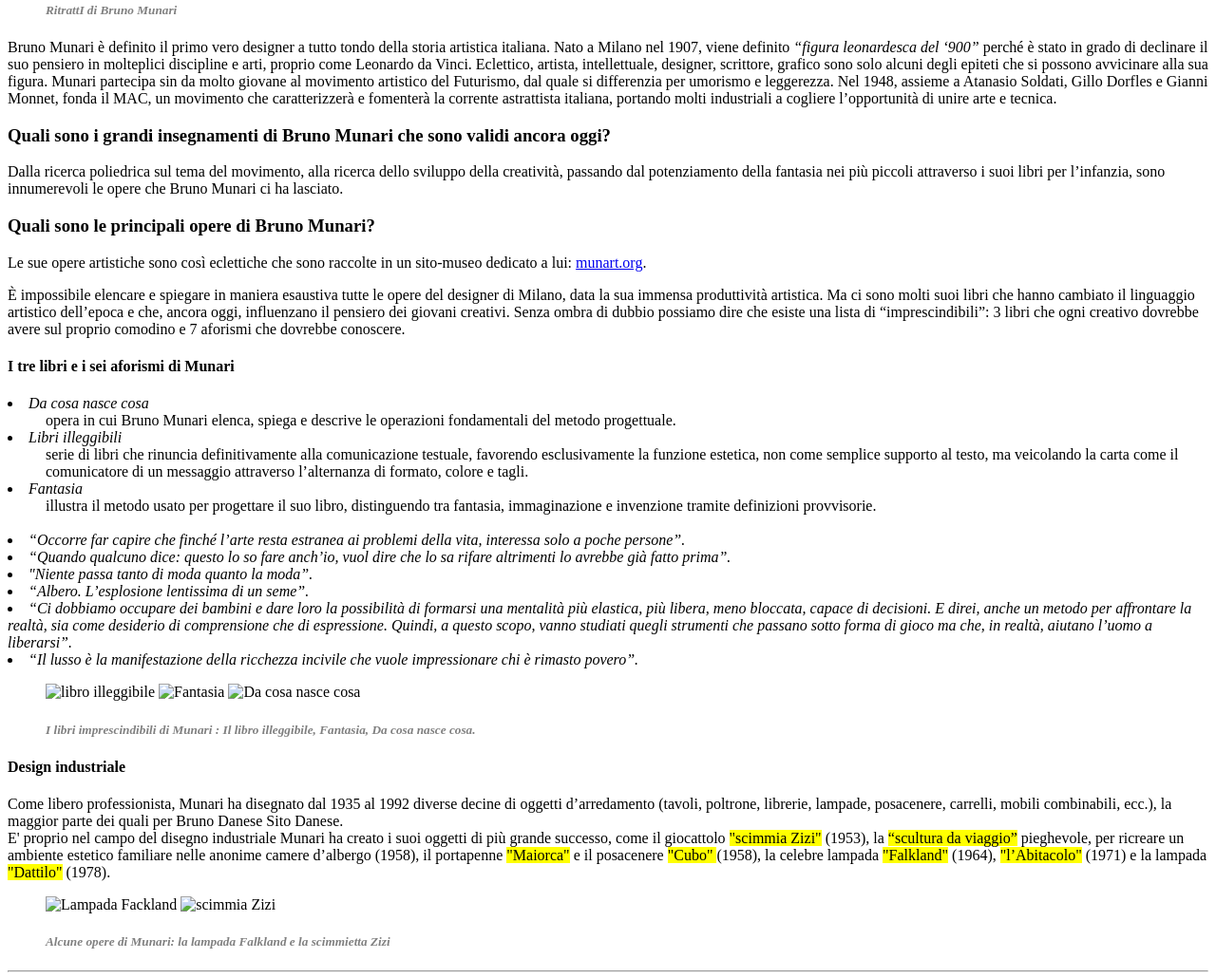
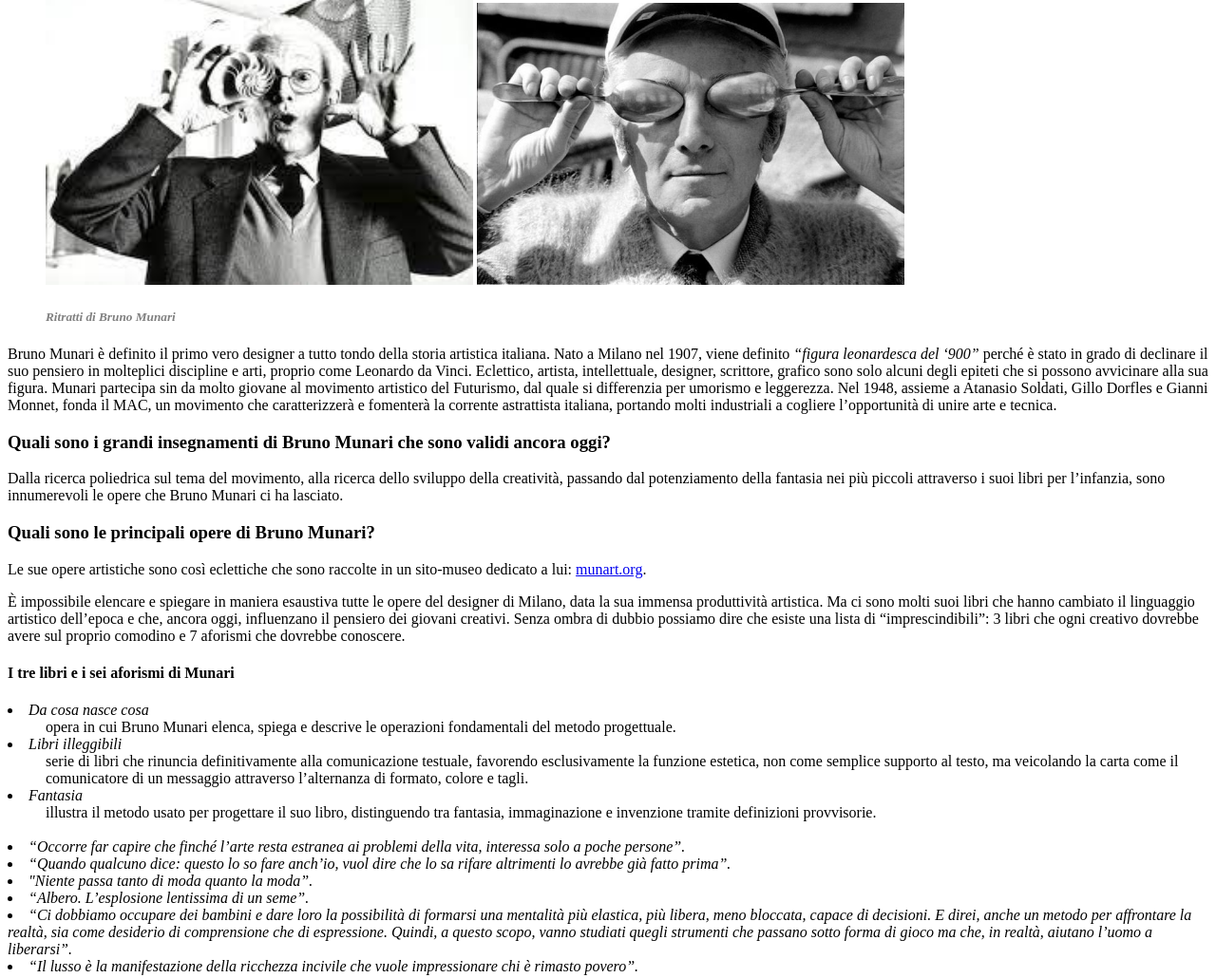
Before and after one commit to mragone/esercizi_html, a plain HTML site: page paginablog.html in a window 1280 px wide. Shown: the part 291-1321 px from the top of the page at 95% size. Drawn offline with Linux system fonts and the light colour scheme.

Commit message:
esercizio1

```diff
--- a/paginablog.html
+++ b/paginablog.html
@@ -28,8 +28,8 @@
         <h2 style="border:2px solid ForestGreen;">Chi era Bruno Munari?</h2>
         <!-- prova img con width fissa -->
         <figure>
-            <img width="450" src="images/munari.jpeg" alt="Bruno Munari" />
-            <img width="450" src="images/munari2.jpeg" alt="Bruno Munari" /> <figcaption><h5 style="color:grey;"><i>RitrattI di Bruno Munari</i></h5></figcaption>
+            <img width="450" src="munari.jpeg" alt="Bruno Munari" />
+            <img width="450" src="munari2.jpeg" alt="Bruno Munari" /> <figcaption><h5 style="color:grey;"><i>Ritratti di Bruno Munari</i></h5></figcaption>
         </figure>
 
         <p>Bruno Munari è definito il primo vero designer a tutto tondo della storia artistica italiana.
@@ -68,9 +68,9 @@
                 </cite>
 <!-- prova img con dimensione h fissa -->
         <figure>
-        <img height="350"src="images/libroill.gif" alt="libro illeggibile" />
-        <img height="350"src="images/fantasia.jpeg" alt="Fantasia" />
-        <img height="350"src="images/dacosanascecosa.jpeg" alt="Da cosa nasce cosa" /><figcaption><h5 style="color:grey;"><i>I libri imprescindibili di Munari : Il libro illeggibile, Fantasia, Da cosa nasce cosa.</i></h5></figcaption>
+        <img height="350"src="libroill.gif" alt="libro illeggibile" />
+        <img height="350"src="fantasia.jpeg" alt="Fantasia" />
+        <img height="350"src="dacosanascecosa.jpeg" alt="Da cosa nasce cosa" /><figcaption><h5 style="color:grey;"><i>I libri imprescindibili di Munari : Il libro illeggibile, Fantasia, Da cosa nasce cosa.</i></h5></figcaption>
         </figure>
 
         <h4>Design industriale</h4>
@@ -79,8 +79,8 @@
             nelle anonime camere d’albergo (1958), il portapenne <mark>"Maiorca"</mark> e il posacenere <mark>"Cubo" </mark>(1958), la celebre lampada <mark>"Falkland"</mark> (1964), <mark>"l’Abitacolo"</mark> (1971) e la lampada <mark>"Dattilo"</mark> (1978).</p>
 
         <figure>
-        <img height="400"src="images/falkland.jpeg" alt="Lampada Fackland" />
-        <img height="400"src="images/zizi.jpeg" alt="scimmia Zizi" /><figcaption><h5 style="color:grey;"><i>Alcune opere di Munari: la lampada Falkland e la scimmietta Zizi</i></figcaption>
+        <img height="400"src="falkland.jpeg" alt="Lampada Fackland" />
+        <img height="400"src="zizi.jpeg" alt="scimmia Zizi" /><figcaption><h5 style="color:grey;"><i>Alcune opere di Munari: la lampada Falkland e la scimmietta Zizi</i></figcaption>
          </figure>
 
     </article>
```
